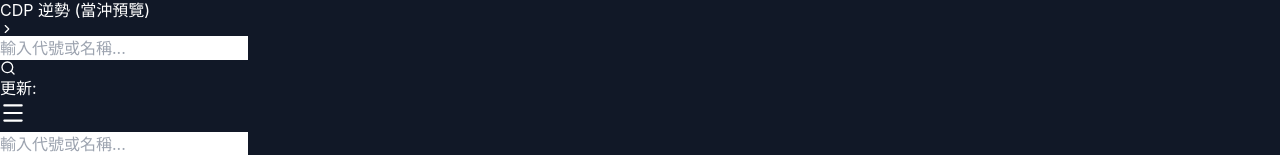
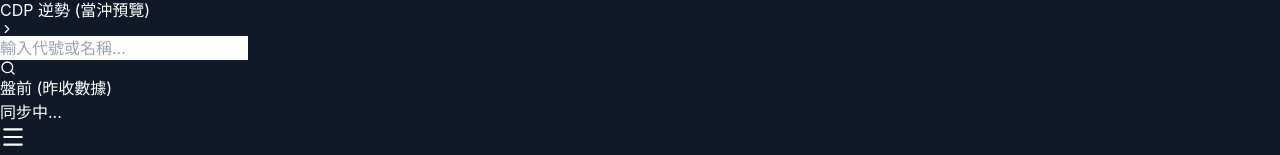
Before and after one commit to jush-website/JUSH_TWSE, a React (Vite) app: page /recommendations/1 in a window 1280 px wide. Shown: the part 420-575 px from the top of the page. Built offline with nearby package versions, Linux system fonts and the light colour scheme; no server answers; the database is empty.

Commit message:
Add files via upload

```diff
--- a/src/frontend/components/Navbar.jsx
+++ b/src/frontend/components/Navbar.jsx
@@ -1,13 +1,36 @@
-import React, { useState } from 'react';
+import React, { useState, useEffect } from 'react';
 import { Link, useNavigate, useLocation } from 'react-router-dom';
 import { Search, Activity, Home, TrendingUp, BarChart2, Menu, X, ChevronDown, ChevronRight } from 'lucide-react';
+
+// 前端即時計算市場狀態（不依賴 Firebase）
+const getLocalMarketStatus = () => {
+  const now = new Date();
+  const day = now.getDay(); // 0=日, 6=六
+  const h = now.getHours();
+  const m = now.getMinutes();
+  const totalMin = h * 60 + m;
+  if (day === 0 || day === 6) return { label: '週末休市', color: 'text-gray-400', dot: 'bg-gray-500' };
+  if (totalMin < 9 * 60) return { label: '盤前 (昨收數據)', color: 'text-yellow-400', dot: 'bg-yellow-500' };
+  if (totalMin < 13 * 60 + 30) return { label: '盤中 (即時行情)', color: 'text-green-400', dot: 'bg-green-500' };
+  if (totalMin < 14 * 60) return { label: '盤後 (收盤穩衝中)', color: 'text-orange-400', dot: 'bg-orange-500' };
+  return { label: '盤後 (今日收盤)', color: 'text-blue-400', dot: 'bg-blue-500' };
+};
 
 const Navbar = ({ status }) => {
   const [query, setQuery] = useState('');
   const [isMobileMenuOpen, setIsMobileMenuOpen] = useState(false);
   const [isMobileStrategiesOpen, setIsMobileStrategiesOpen] = useState(false);
+  const [marketStatus, setMarketStatus] = useState(getLocalMarketStatus());
   const navigate = useNavigate();
   const location = useLocation();
+
+  // 每分鐘更新市場狀態
+  useEffect(() => {
+    const timer = setInterval(() => {
+      setMarketStatus(getLocalMarketStatus());
+    }, 60000);
+    return () => clearInterval(timer);
+  }, []);
 
   const handleSearch = (e) => {
     e.preventDefault();
@@ -101,17 +124,17 @@ const Navbar = ({ status }) => {
               <Search className="absolute left-4 top-2.5 text-gray-400 group-focus-within:text-cyan-400 transition-colors" size={16} />
             </form>
 
-            {status && (
+            {(
               <div className="flex flex-col border-l border-white/10 pl-5">
                 <div className="flex items-center space-x-2">
                   <span className="relative flex h-2 w-2">
-                    <span className="animate-ping absolute inline-flex h-full w-full rounded-full bg-green-400 opacity-75"></span>
-                    <span className="relative inline-flex rounded-full h-2 w-2 bg-green-500"></span>
+                    <span className={`animate-ping absolute inline-flex h-full w-full rounded-full ${marketStatus.dot} opacity-75`}></span>
+                    <span className={`relative inline-flex rounded-full h-2 w-2 ${marketStatus.dot}`}></span>
                   </span>
-                  <span className="text-xs font-semibold text-green-400 tracking-wide">{status.market_status}</span>
+                  <span className={`text-xs font-semibold tracking-wide ${marketStatus.color}`}>{marketStatus.label}</span>
                 </div>
                 <span className="text-[10px] text-gray-500 font-mono mt-0.5">
-                  更新: {status.last_sync || status.data_date}
+                  {status?.last_sync ? `更新: ${status.last_sync}` : '同步中...'}
                 </span>
               </div>
             )}
```
Also changed, not shown: 1 other file (tests, documents, lock files or other folders).
